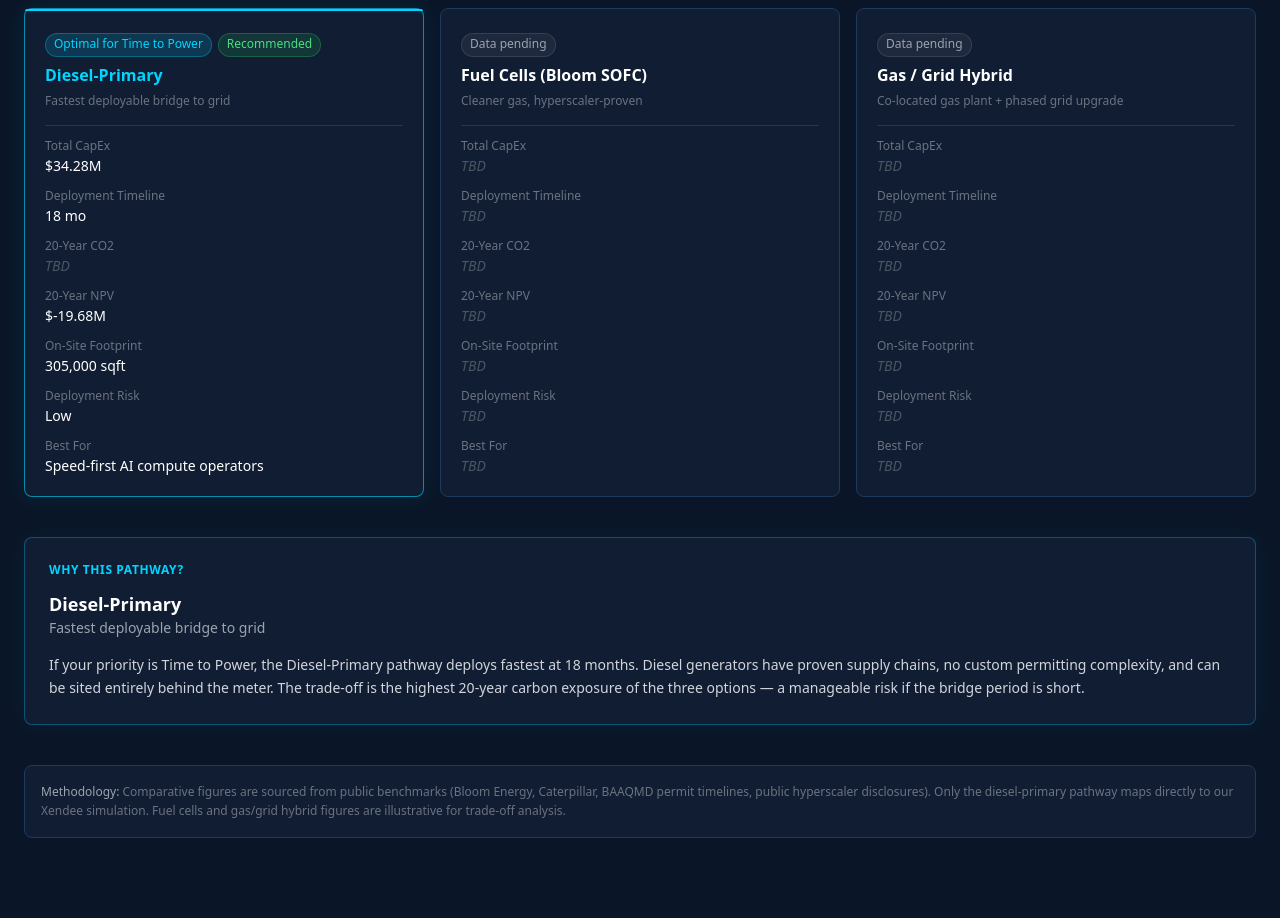
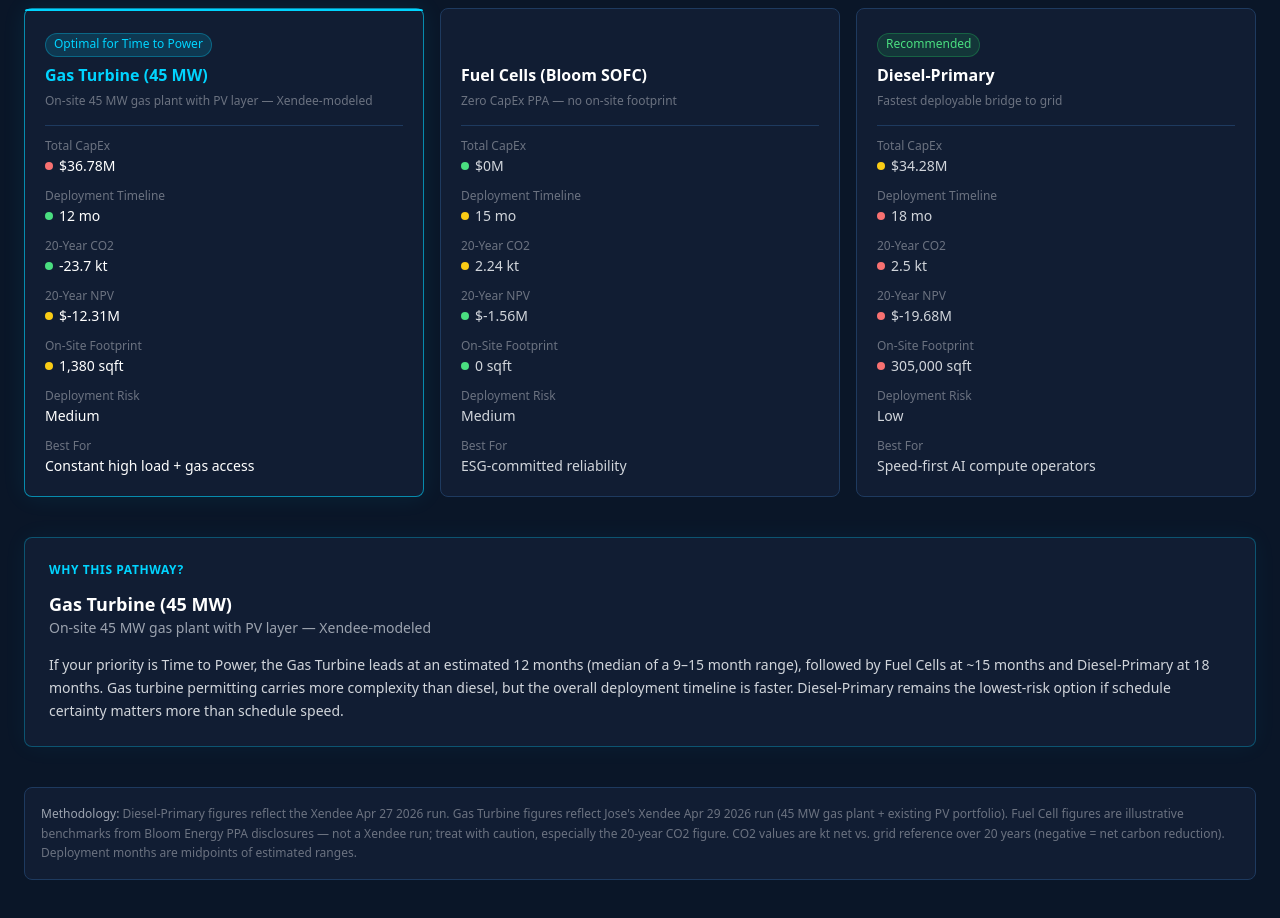
Before and after one commit to adamaraju12/IES-final-project, a Next.js app in the folder der-platform/: page /design/pathway-comparison in a window 1280 px wide. Shown: the part 380-1298 px from the top of the page. Built offline with nearby package versions, Linux system fonts and the light colour scheme.

Commit message:
Pathway comparison data + Business Case methodology footer

```diff
--- a/der-platform/app/design/business-case/page.tsx
+++ b/der-platform/app/design/business-case/page.tsx
@@ -662,6 +662,30 @@ export default function BusinessCasePage() {
         </div>
       </section>
 
+      {/* ── Deployment timeline & revenue methodology ── */}
+      <section>
+        <div className="bg-navy-card rounded-lg border border-navy-border p-4 space-y-3">
+          <p className="text-gray-500 text-xs leading-relaxed">
+            <span className="text-gray-400 font-medium">Deployment timelines: </span>
+            Public benchmarks for comparable installations, not parametrically modeled.
+            Grid timeline (~3.5 years) reflects Silicon Valley Power&apos;s published interconnection
+            queue for new large loads. Behind-the-meter pathway timelines (diesel 18 mo, fuel cell
+            12–18 mo, gas turbine 9–15 mo) are drawn from industry sources including CBRE data center
+            reports, vendor-published lead times, and recent comparable deployments such as ECL&apos;s
+            CSC-1 (~12 months for 35 MW hybrid). Diesel timeline includes padding for BAAQMD air
+            permitting friction associated with primary-power use, which is non-standard for diesel
+            and adds permitting risk versus backup-only configurations.
+          </p>
+          <p className="text-gray-500 text-xs leading-relaxed">
+            <span className="text-gray-400 font-medium">Time-to-power revenue capture: </span>
+            Computed as $18.5M/year × 2 years = $37M at default slider position. The $18.5M/year
+            figure represents conservative net revenue contribution during the 2-year deployment
+            window, accounting for tenant ramp-up and phased commissioning rather than full 48 MW
+            utilization from day one. Per-MW-year sensitivity can be explored via the slider above.
+          </p>
+        </div>
+      </section>
+
     </div>
   );
 }
--- a/der-platform/app/design/pathway-comparison/page.tsx
+++ b/der-platform/app/design/pathway-comparison/page.tsx
@@ -72,25 +72,28 @@ function PerformanceDot({ color }: { color: "green" | "yellow" | "red" }) {
 
 const CALLOUT_COPY: Record<string, string> = {
   deployment_months:
-    "If your priority is Time to Power, the Diesel-Primary pathway deploys fastest at 18 months. " +
-    "Diesel generators have proven supply chains, no custom permitting complexity, and can be sited " +
-    "entirely behind the meter. The trade-off is the highest 20-year carbon exposure of the three " +
-    "options — a manageable risk if the bridge period is short.",
+    "If your priority is Time to Power, the Gas Turbine leads at an estimated 12 months (median of a " +
+    "9–15 month range), followed by Fuel Cells at ~15 months and Diesel-Primary at 18 months. " +
+    "Gas turbine permitting carries more complexity than diesel, but the overall deployment timeline " +
+    "is faster. Diesel-Primary remains the lowest-risk option if schedule certainty matters more " +
+    "than schedule speed.",
   co2_lifetime_kt:
-    "If your priority is Carbon Footprint, fuel cells or a gas/grid hybrid are likely to outperform " +
-    "diesel over a 20-year horizon. SOFC systems (e.g., Bloom Energy) typically achieve significantly " +
-    "lower lifecycle emissions than diesel-primary, with no NOx or particulate exposure during operation. " +
-    "Full comparison data is pending from the team.",
+    "If your priority is Carbon Footprint, the Gas Turbine achieves a net-negative 20-year CO2 " +
+    "position (–23.7 kt vs. grid reference), driven by the combined PV layer offsetting grid " +
+    "emissions at scale. Fuel Cells come in at 2.24 kt and Diesel-Primary at 2.5 kt — both net " +
+    "positive emitters over 20 years. Note: fuel cell CO2 is illustrative from public benchmarks, " +
+    "not a full Xendee run.",
   capex_millions:
-    "If your priority is Upfront Cost, the Diesel-Primary pathway at $34.28M CapEx is the current " +
-    "baseline. Fuel cell or gas/grid alternatives typically carry higher installed costs but may " +
-    "recover through lower operating expenses over 20 years. Final comparison depends on vendor " +
-    "quotes — data pending.",
+    "If your priority is Upfront Cost, the Fuel Cell PPA structure has zero CapEx — equipment is " +
+    "owned by the developer and the operator pays a capacity fee. Diesel-Primary at $34.28M and " +
+    "Gas Turbine at $36.78M require full capital outlay. The trade-off is that a PPA locks in a " +
+    "long-term contract without asset ownership or balance-sheet flexibility.",
   npv_20yr_millions:
-    "If your priority is Long-term Economics, a 20-year NPV comparison weighs CapEx, fuel, O&M, " +
-    "and avoided grid charges together. The Diesel-Primary pathway currently shows –$19.68M NPV. " +
-    "Fuel cells and gas/grid hybrid figures are pending — those pathways may improve the NPV picture " +
-    "through lower fuel costs and grid arbitrage opportunities.",
+    "If your priority is Long-term Economics, the Fuel Cell PPA leads with –$1.56M NPV over 20 " +
+    "years, reflecting lower fuel and O&M costs relative to owned generation assets. Gas Turbine " +
+    "comes in at –$12.31M and Diesel-Primary at –$19.68M. All three pathways are net-negative NPV " +
+    "under current model assumptions — this site's value proposition is speed-to-revenue and " +
+    "resilience, not energy cost arbitrage.",
 };
 
 export default function PathwayComparisonPage() {
@@ -314,10 +317,12 @@ export default function PathwayComparisonPage() {
         <div className="bg-navy-card rounded-lg border border-navy-border p-4">
           <p className="text-gray-500 text-xs leading-relaxed">
             <span className="text-gray-400 font-medium">Methodology: </span>
-            Comparative figures are sourced from public benchmarks (Bloom Energy, Caterpillar, BAAQMD
-            permit timelines, public hyperscaler disclosures). Only the diesel-primary pathway maps
-            directly to our Xendee simulation. Fuel cells and gas/grid hybrid figures are illustrative
-            for trade-off analysis.
+            Diesel-Primary figures reflect the Xendee Apr 27 2026 run. Gas Turbine figures reflect
+            Jose&apos;s Xendee Apr 29 2026 run (45 MW gas plant + existing PV portfolio). Fuel Cell
+            figures are illustrative benchmarks from Bloom Energy PPA disclosures — not a Xendee
+            run; treat with caution, especially the 20-year CO2 figure. CO2 values are kt net vs.
+            grid reference over 20 years (negative = net carbon reduction). Deployment months are
+            midpoints of estimated ranges.
           </p>
         </div>
       </section>
--- a/der-platform/public/site_data.json
+++ b/der-platform/public/site_data.json
@@ -371,6 +371,7 @@
       "lost_revenue_per_year_millions": 18.5,
       "years_saved": 2.0,
       "early_revenue_captured_millions": 37.0,
+      "_note": "Coupled to years_saved=2 and thesis_value_per_dollar=2. If years_saved changes, update both early_revenue_captured_millions and thesis_value_per_dollar to maintain consistency.",
       "xendee_npv_year20_millions": -19.68,
       "net_value_captured_millions": 17.32,
       "headline": "$17.3M net value: $37M early-revenue capture minus $19.7M Xendee energy NPV.",
@@ -510,8 +511,8 @@
     "monthly_onsite_renewable_pct": [2.4, 2.5, 2.6, 2.5, 2.5, 2.5]
   },
   "pathway_comparison": {
-    "_source": "assumption (back-of-envelope comparative figures sourced by team to enable trade-off analysis; only diesel_primary maps directly to the Xendee model)",
-    "_note": "These are comparative values for a side-by-side analysis, not full Xendee re-runs. Diesel-primary numbers reflect the Xendee Apr 27 2026 run. Fuel cells and gas_grid are sourced from public benchmarks.",
+    "_source": "Xendee runs + external PPA benchmarks (diesel_primary: Xendee Apr 27 2026; gas_turbine: Jose's Xendee Apr 29 2026; fuel_cells: external Bloom Energy PPA benchmarks, illustrative)",
+    "_note": "CO2 values are kt net vs. grid reference over 20 years — negative means net carbon reduction relative to grid baseline. Diesel and gas turbine figures are from Xendee. Fuel cell CO2 is illustrative from public benchmarks, not a Xendee run. Deployment months are midpoints of estimated ranges (gas turbine: 9–15 mo; fuel cells: 12–18 mo).",
     "dimensions": [
       { "key": "capex_millions", "label": "Total CapEx", "unit": "$M", "direction": "lower_is_better" },
       { "key": "deployment_months", "label": "Deployment Timeline", "unit": "months", "direction": "lower_is_better" },
@@ -529,7 +530,7 @@
         "recommended": true,
         "capex_millions": 34.28,
         "deployment_months": 18,
-        "co2_lifetime_kt": null,
+        "co2_lifetime_kt": 2.5,
         "npv_20yr_millions": -19.68,
         "footprint_sqft": 305000,
         "deployment_risk": "Low",
@@ -539,30 +540,30 @@
       {
         "id": "fuel_cells",
         "name": "Fuel Cells (Bloom SOFC)",
-        "tagline": "Cleaner gas, hyperscaler-proven",
+        "tagline": "Zero CapEx PPA — no on-site footprint",
         "recommended": false,
-        "capex_millions": null,
-        "deployment_months": null,
-        "co2_lifetime_kt": null,
-        "npv_20yr_millions": null,
-        "footprint_sqft": null,
-        "deployment_risk": null,
-        "best_for": null,
-        "_source": "pending team research"
+        "capex_millions": 0,
+        "deployment_months": 15,
+        "co2_lifetime_kt": 2.24,
+        "npv_20yr_millions": -1.56,
+        "footprint_sqft": 0,
+        "deployment_risk": "Medium",
+        "best_for": "ESG-committed reliability",
+        "_source": "external benchmarks (Bloom Energy PPA model; illustrative, not Xendee-modeled)"
       },
       {
         "id": "gas_grid",
-        "name": "Gas / Grid Hybrid",
-        "tagline": "Co-located gas plant + phased grid upgrade",
+        "name": "Gas Turbine (45 MW)",
+        "tagline": "On-site 45 MW gas plant with PV layer — Xendee-modeled",
         "recommended": false,
-        "capex_millions": null,
-        "deployment_months": null,
-        "co2_lifetime_kt": null,
-        "npv_20yr_millions": null,
-        "footprint_sqft": null,
-        "deployment_risk": null,
-        "best_for": null,
-        "_source": "pending team research"
+        "capex_millions": 36.78,
+        "deployment_months": 12,
+        "co2_lifetime_kt": -23.7,
+        "npv_20yr_millions": -12.31,
+        "footprint_sqft": 1380,
+        "deployment_risk": "Medium",
+        "best_for": "Constant high load + gas access",
+        "_source": "xendee (Jose's Apr 29 2026 run)"
       }
     ],
     "optimize_for_options": [
```
